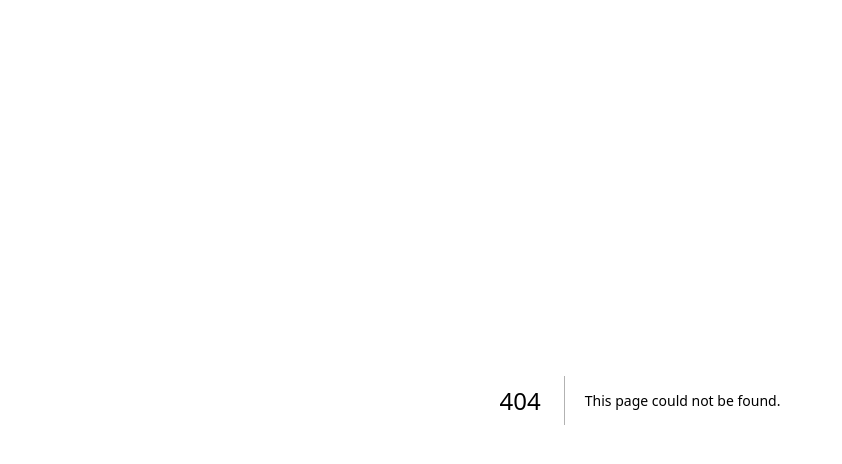
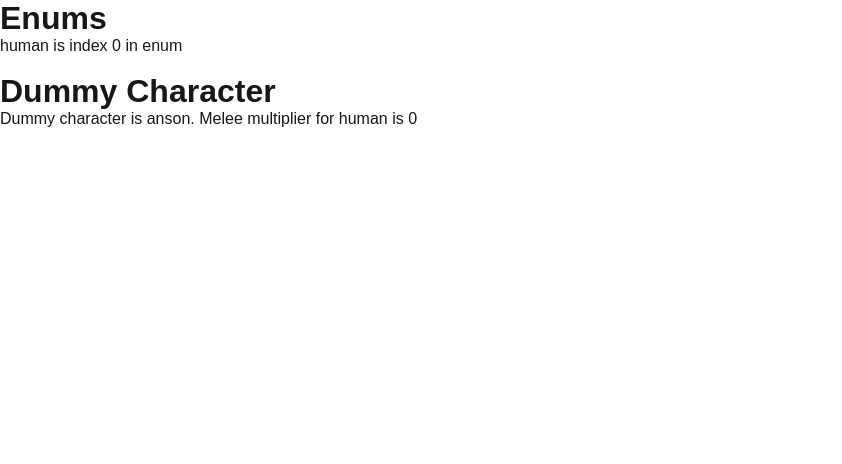
Before and after one commit to AnsonChung3/next-ts-sandbox, a Next.js app: page /character-creation in a window 1280 px wide. Before the commit this address had no page. Shown: the top 464 px of the page, without its empty margins (0-842 px from the left). Built offline with nearby package versions, Linux system fonts and the light colour scheme.

Commit message:
Add new test for charatcer creation with class and enums

```diff
--- /dev/null
+++ b/src/app/character-creation/page.tsx
@@ -0,0 +1,23 @@
+import * as EN from '../../components/characterEnums';
+import CreateChar from '../../components/createCharacter';
+
+export default function CharacterCreation() {
+    const dummyChar = new CreateChar('anson', 'human');
+    return (
+        <>
+            <div>
+                <h1>Enums</h1>
+                <p>human is index {EN.race['human']} in enum</p>
+                <br />
+            </div>
+
+            <div>
+                <h1>Dummy Character</h1>
+                <p>
+                    Dummy character is {dummyChar.name}.{' '}
+                    {dummyChar.defaultAttack()}
+                </p>
+            </div>
+        </>
+    );
+}
--- /dev/null
+++ b/src/components/characterEnums.ts
@@ -0,0 +1,26 @@
+export { race, profession, element };
+
+enum race {
+    // indentifier and add to default maxHp
+    human,
+    elf,
+    beast,
+    orc,
+}
+
+enum profession {
+    // for enabling using of weapon
+    // and/or weapon damage dealt?
+    widzard = 1,
+    ranger,
+    rogue,
+    fighter,
+}
+
+enum element {
+    // for calculate damage taken
+    fire = 1,
+    water,
+    earth,
+    wood,
+}
--- /dev/null
+++ b/src/components/createCharacter.ts
@@ -0,0 +1,17 @@
+import * as EN from './characterEnums';
+
+export default class CreateChar {
+    name: string;
+    race: string;
+
+    constructor(name: string, race: string) {
+        this.name = name;
+        this.race = race;
+    }
+
+    defaultAttack() {
+        // melee
+        const multiplier = EN.race[this.race as keyof typeof EN.race];
+        return `Melee multiplier for ${this.race} is ${multiplier}`;
+    }
+}
```
